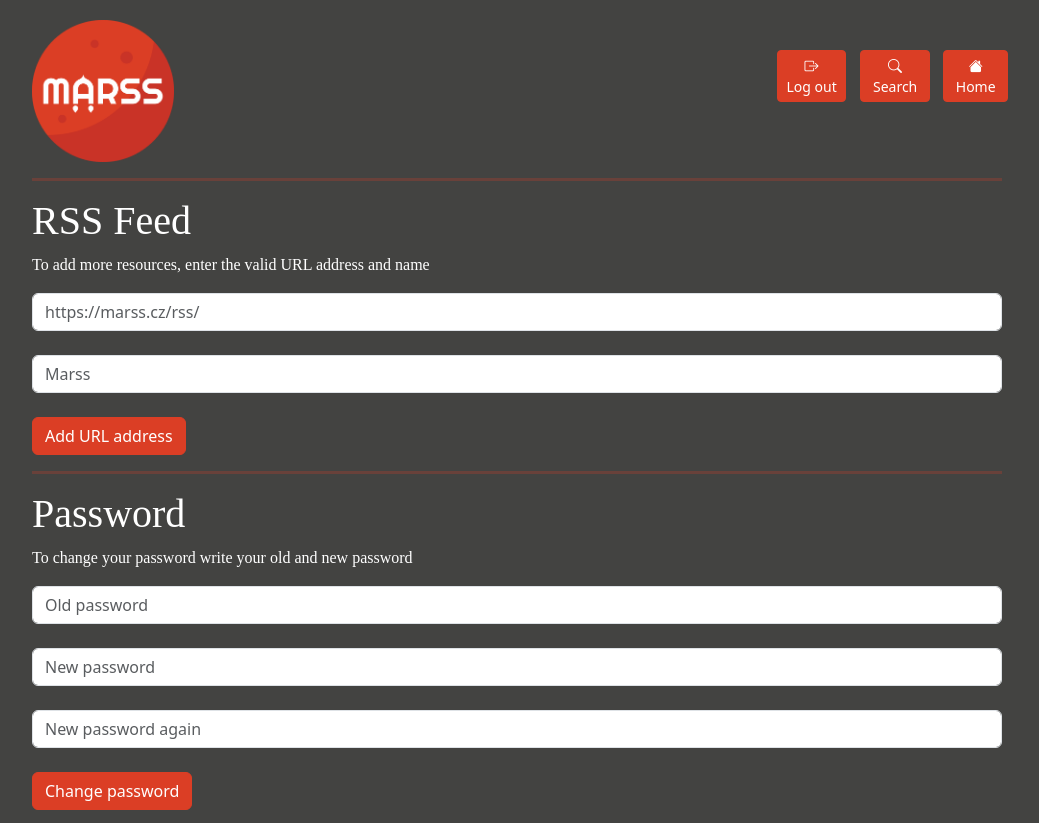
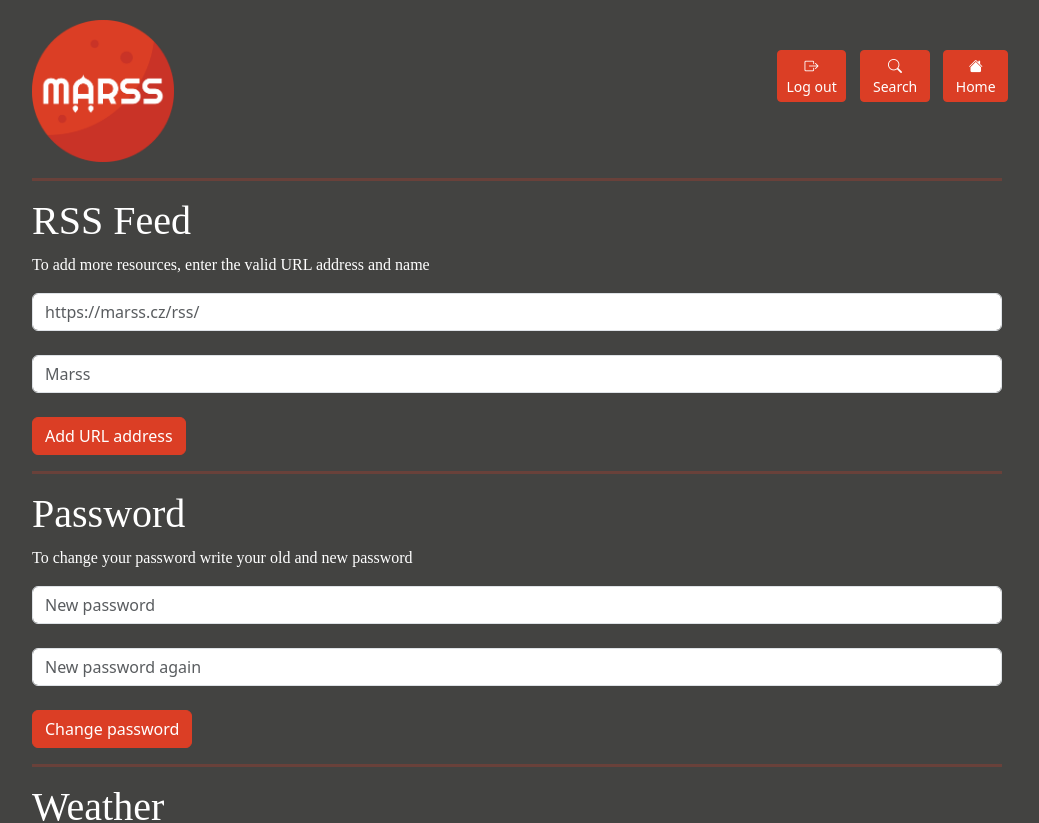
Before and after one commit to adamhrncir/marss, a Next.js app: page /dashboard/settings in a window 1280 px wide. Shown: the top 823 px of the page, without its empty margins (123-1162 px from the left). Built offline with nearby package versions, Linux system fonts and the light colour scheme; a web font is replaced by a local one.

Commit message:
odebráno pole staré heslo z nastavení

```diff
--- a/app/dashboard/settings/page.tsx
+++ b/app/dashboard/settings/page.tsx
@@ -107,8 +107,7 @@ export default function Home() {
 
 <form action="/changePassword" method="post">
   <div className="form-group">
-    <input type="password" className="form-control" id="oldPassword"  placeholder="Old password"/>
-<br></br>
+
     <input type="password" className="form-control" id="newPassword"  placeholder="New password"/>
     <br></br>
     <input type="password" className="form-control" id="newPasswordAgin"  placeholder="New password again"/>
```
